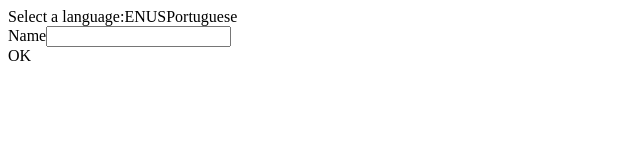
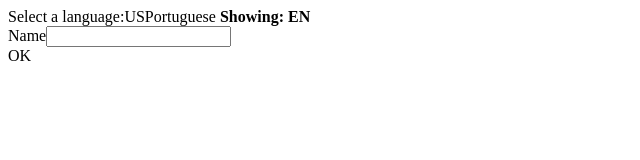
Before and after one commit to paulmboyce/ctx-language, a React (Create React App) app: page / in a window 1280 px wide. Shown: the top 160 px of the page, without its empty margins (0-640 px from the left). Built offline with nearby package versions, Linux system fonts and the light colour scheme.

Commit message:
refactor(context): make clean use of context in a provider component
use ctx.consumer with function component inside our ctx.provider

```diff
--- a/src/App.js
+++ b/src/App.js
@@ -9,12 +9,8 @@ function App() {
 	return (
 		<LanguageContext.Provider value={{ language: lang }}>
 			<div>
-				<LanguageContext.Consumer>
-					{({ language }) => {
-						return (
 				<div>
-								Select a language:
-								<span>{language}</span>
+					<span>Select a language:</span>
 					<span
 						onClick={() => {
 							setLang("EN");
@@ -29,10 +25,15 @@ function App() {
 					>
 						Portuguese
 					</span>
-							</div>
+					<span> </span>
+					<LanguageContext.Consumer>
+						{(ctx) => {
+							return (
+								<span style={{ fontWeight: 700 }}>Showing: {ctx.language}</span>
 							);
 						}}
 					</LanguageContext.Consumer>
+				</div>
 				{(() => {
 					return (
 						<div>
```
Lines whose indentation alone changed are shown as unchanged.
